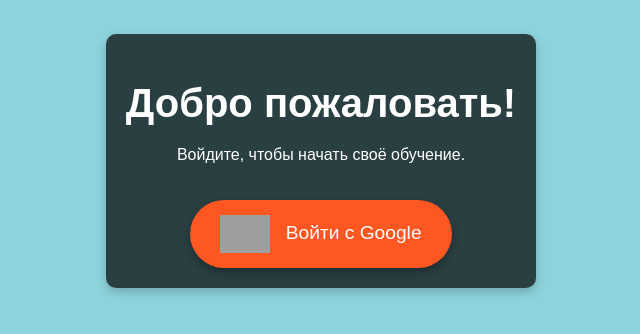
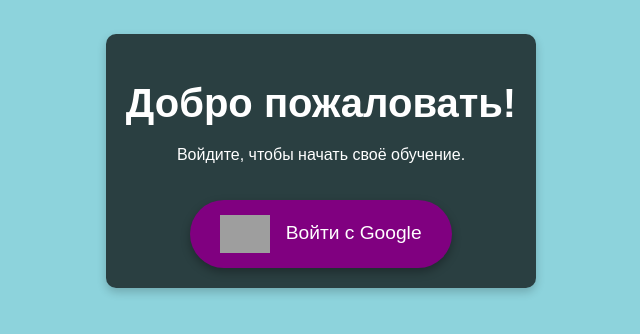
Before and after one commit to IldusAkhmadiev/learning, a Python web app: template src/main/resources/templates/login.html in a window 1280 px wide. Shown: the part 239-573 px from the top of the page, without its empty margins (319-959 px from the left). Run offline with Jinja, Linux system fonts and the light colour scheme; the template is opened without the code that fills it, so the values that code supplies are empty; grey boxes are pictures that could not be loaded.

Commit message:
изменить цвет

```diff
--- a/src/main/resources/templates/login.html
+++ b/src/main/resources/templates/login.html
@@ -42,7 +42,7 @@
             text-decoration: none;
             color: #fff;
             font-size: 1.2em;
-            background: #ff5722;
+            background: #800080; /* Фиолетовый цвет */
             padding: 15px 30px;
             border-radius: 50px;
             box-shadow: 0 4px 10px rgba(0, 0, 0, 0.3);
@@ -50,7 +50,7 @@
         }
 
         a:hover {
-            background: #e64a19;
+            background: #660066; /* Темно-фиолетовый цвет при наведении */
         }
 
         .google-logo {
```
